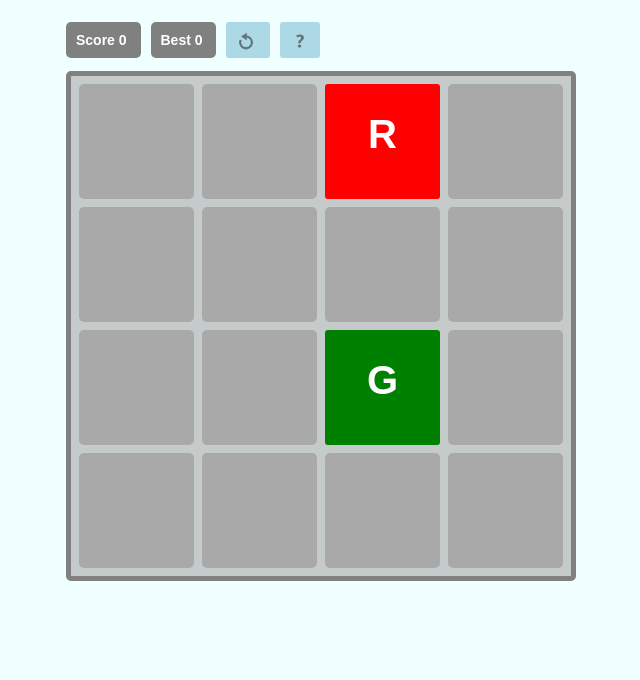
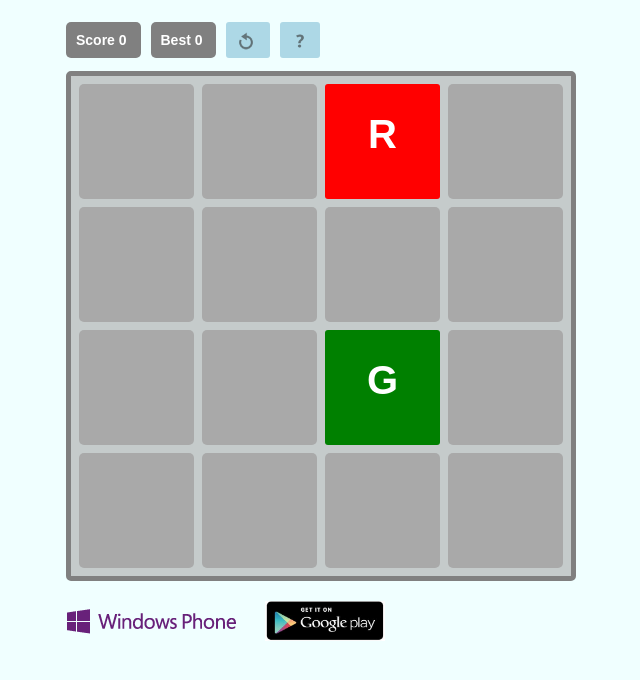
Before and after one commit to constantoduol/rgb, a plain HTML site: page index.html in a window 1280 px wide. Shown: the whole page, without its empty margins (284-924 px from the left). Drawn offline with Linux system fonts and the light colour scheme.

Commit message:
Added support for android and windows phone

```diff
--- a/index.html
+++ b/index.html
@@ -15,7 +15,7 @@
 
 
     <link href="css/bootstrap.min.css" rel="stylesheet" />
-    <link href="css/bootstrap-responsive.min.css" rel="stylesheet" />
+
     <link href="css/rgb.css" rel="stylesheet">
 </head>
 <body>
@@ -41,6 +41,14 @@
 
     <div id="grid" >
     </div>
+	<div id="footer" style="margin-top:20px;">
+		<a href="http://www.windowsphone.com/en-us/store/app/rgb-all-cyan/7ab1dd2c-beb8-4a2a-a94d-c2b5f96a8370" target="_blank">
+			<img src = "img/wphone.png">
+		</a>
+		<a href="https://play.google.com/store/apps/details?id=com.questlab.rgballcyan" target="_blank" style="margin-left : 20px">
+			<img src = "img/android.jpg" width="120" height="40">
+		</a>
+	</div>
     <div id="game-message">
 
 
--- a/js/rgb.js
+++ b/js/rgb.js
@@ -24,9 +24,11 @@
      Grid.prototype.init = function () {
         var grid = document.getElementById("grid");
 		var scores = document.getElementById("scores");
+		var footer = $("#footer");
 		var width = this.getDim()[0];
 		var margin = (width - 600)/2;
 		grid.setAttribute("style","margin-left:"+margin+"px");
+		footer.css("margin-left", margin+"px");
 		scores.setAttribute("style","margin-left:"+margin+"px;margin-top:20px;")
         window.grid.motion = true;
         grid.innerHTML = "";
```
Also changed, not shown: img/android.jpg (added), img/wphone.png (added).
